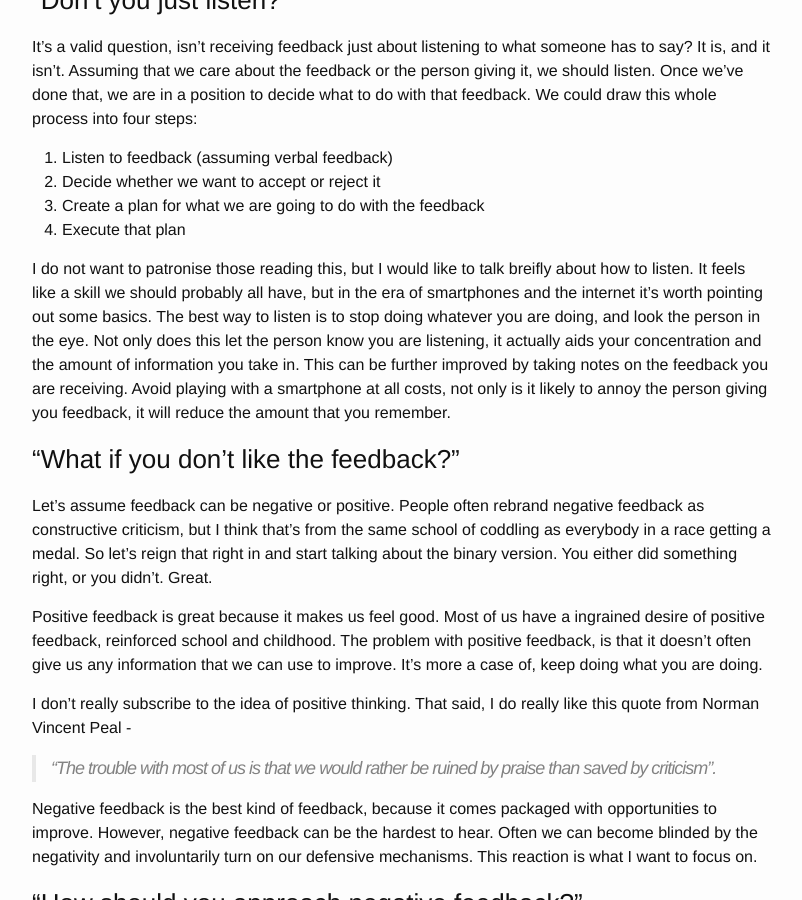
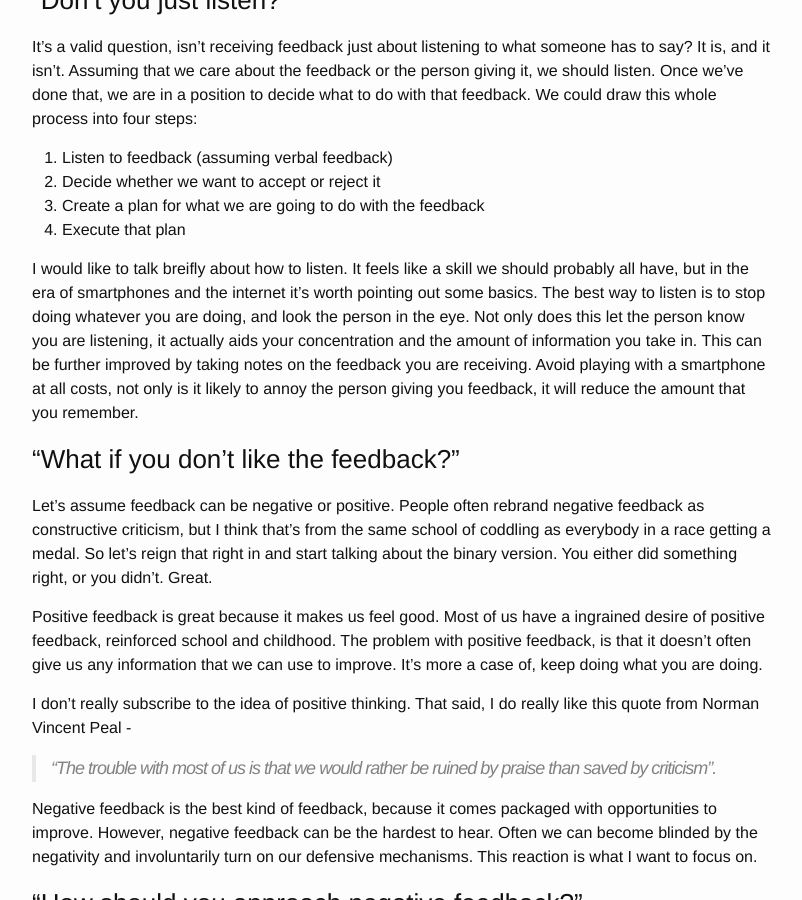
Before and after one commit to nickbdyer/nickbdyer.github.io, a Jekyll site: the page built from _posts/2016-09-26-trentuno.md, in a window 1280 px wide and 900 px high, scrolled down 489 px. Shown: the whole window, without its empty margins (238-1040 px from the left). Built offline with Jekyll 4.4.1, drawn with Linux system fonts in a browser that asks for light colours.

Commit message:
Removes I'm about to patronise you sentence

```diff
--- a/_posts/2016-09-26-trentuno.md
+++ b/_posts/2016-09-26-trentuno.md
@@ -30,15 +30,15 @@ whole process into four steps:
 3. Create a plan for what we are going to do with the feedback
 4. Execute that plan
 
-I do not want to patronise those reading this, but I would like to talk breifly
-about how to listen. It feels like a skill we should probably all have, but in
-the era of smartphones and the internet it's worth pointing out some basics.
-The best way to listen is to stop doing whatever you are doing, and look the
-person in the eye. Not only does this let the person know you are listening, it
-actually aids your concentration and the amount of information you take in.
-This can be further improved by taking notes on the feedback you are receiving.
-Avoid playing with a smartphone at all costs, not only is it likely to annoy
-the person giving you feedback, it will reduce the amount that you remember.
+I would like to talk breifly about how to listen. It feels like a skill we
+should probably all have, but in the era of smartphones and the internet it's
+worth pointing out some basics.  The best way to listen is to stop doing
+whatever you are doing, and look the person in the eye. Not only does this let
+the person know you are listening, it actually aids your concentration and the
+amount of information you take in.  This can be further improved by taking
+notes on the feedback you are receiving.  Avoid playing with a smartphone at
+all costs, not only is it likely to annoy the person giving you feedback, it
+will reduce the amount that you remember.
 
 ### "What if you don't like the feedback?"
 
```
